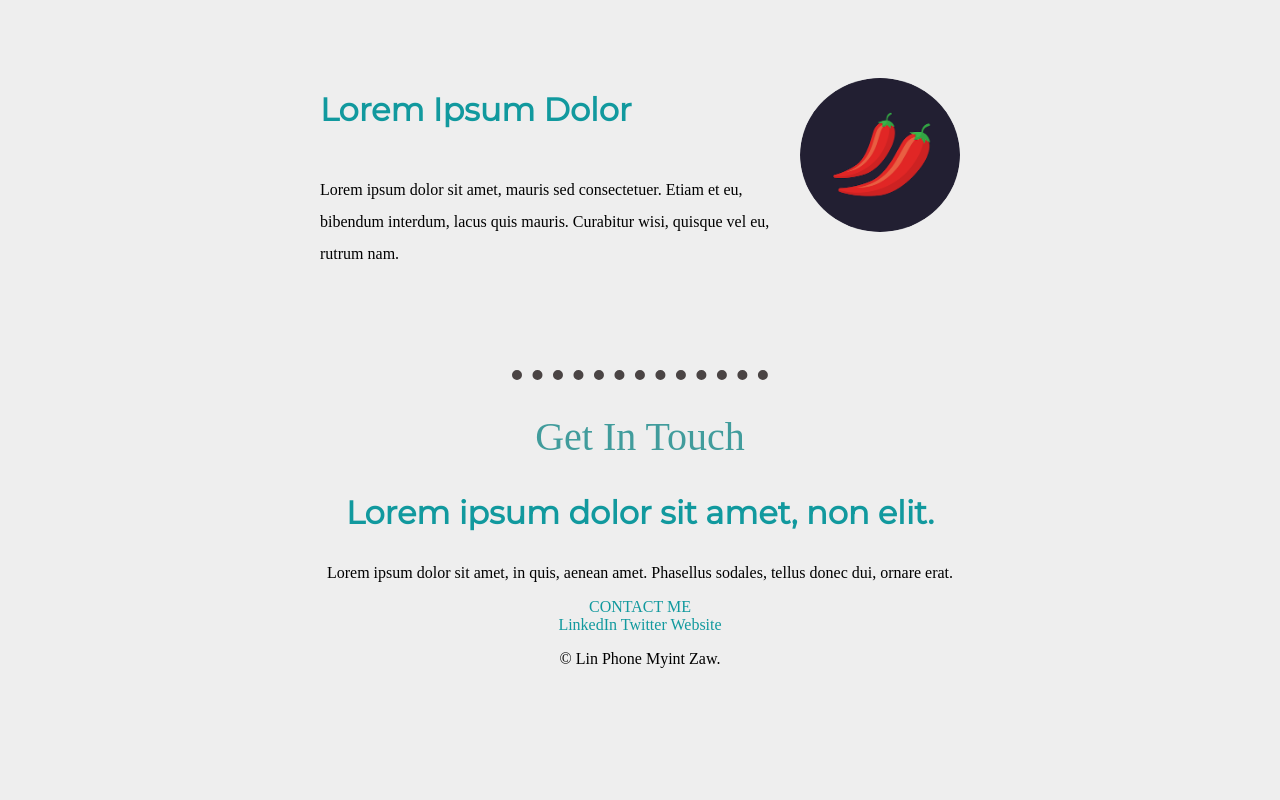
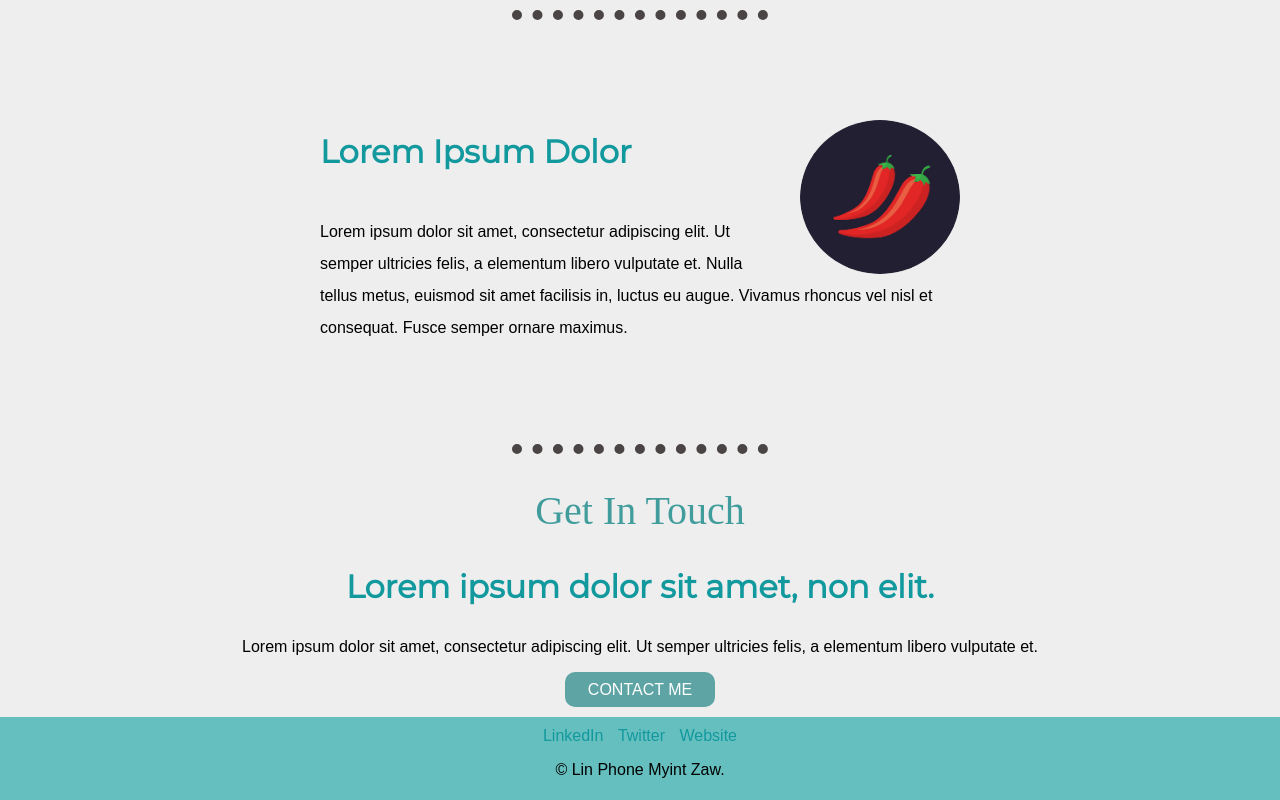
Before and after one commit to linphone2000/cvwithcss, a plain HTML site: page index.html in a window 1280 px wide. Shown: the part 1552-2352 px from the top of the page. Before the commit the page ends 2236 px from the top, so only its background shows below. Drawn offline with Linux system fonts and the light colour scheme; a web font is replaced by a local one.

Commit message:
Add files via upload

```diff
--- a/css/styles.css
+++ b/css/styles.css
@@ -3,6 +3,8 @@ body{
     text-align: center;
     justify-content: center;
     margin: 0px 0px 0px 0px;
+    font-family: 'Source Sans Pro', sans-serif;
+    font-weight: 500;
 }
 .one{
     font-family: 'Mochiy Pop One', sans-serif;
@@ -58,9 +60,21 @@ a{
     background-color: rgb(148, 142, 142);
     border-radius: 10px;
 }
+.profile{
+    margin: auto;
+    justify-content: center;
+    width: 50%;
+}
 .profilepone{
-    width: 10%;
+    width: 105px;
+    height: 85px;
     border-radius: 50%;
+}
+.profile_paragraph{
+    text-align: center;
+    width: 50%;
+    margin: 0px auto 0px;
+
 }
 .skillpone{
     float: left ;
@@ -68,11 +82,13 @@ a{
     border-radius: 50%;
     margin-right: 30px;
 }
-a{
+.footer-link{
     color: #11999E;
     text-decoration: none;
+    position: relative;
+    margin: auto 5px auto 5px;
 }
-a:hover{
+.footer-link:hover{
     color:white;
 }
 .skill-row{
@@ -95,3 +111,34 @@ hr{
     border-color: rgb(74, 68, 68);
     margin: 15px auto 15px auto;
 }
+.bottom-container{
+    background-color: #66bfbf;
+    position: absolute;
+    width: 100%;
+    margin-top: 10px;
+    padding-top: 10px;
+    padding-bottom: 5px;
+}
+.btn-style{
+    background-color: #5ea4a4;
+    width: 150px;
+    height: 35px;
+    justify-content: center;
+    align-content: center;
+    display: flex;
+    flex-wrap: wrap;
+    margin: auto;
+    border-style: none;
+    border-radius: 10px;
+    transition: .2s;
+}
+.btn{
+    color: white;
+    text-decoration: none;
+}
+.btn:hover{
+    color: #19767a;
+}
+.btn-style:hover{
+    background-color: #66bfbf;
+}
--- a/index.html
+++ b/index.html
@@ -23,9 +23,9 @@
     <hr>
     <div class="middle-container">
         <div class="profile">
-          <img class="profilepone" src="https://cdn-icons-png.flaticon.com/128/3135/3135715.png" alt="ngapone">
+          <img class="profilepone" src="images/IMG_2987.jpeg" alt="ngapone">
           <h2>Hello.</h2>
-          <p>It's my life... It's now or never......Lorem ipsum dolor sit amet, vitae volutpat, dui conubia, dolor urna. Non auctor, montes nulla distinctio.</p>
+          <p class="profile_paragraph">It's my life... It's now or never......Lorem ipsum dolor sit amet, vitae volutpat, dui conubia, dolor urna. Non auctor, montes nulla distinctio.</p>
         </div>
         <hr>
         <div class="skills">
@@ -33,29 +33,35 @@
           <div class="skill-row">
             <img class="skillpone" src="images/computer.png" alt="computerpone">
             <h3>Lorem & Ipsum</h3>
-            <p>Lorem ipsum dolor sit amet, quis in duis, iaculis id felis. Consectetuer vestibulum, nunc urna lectus, erat ligula. Hendrerit nam, lectus ante, ut lorem eros.</p>
+            <p>Lorem ipsum dolor sit amet, consectetur adipiscing elit. Ut semper ultricies felis, a elementum libero vulputate et. Nulla tellus metus, euismod sit amet facilisis in, luctus eu augue.</p>
           </div>
           <hr>
           <div class="skill-row">
             <img class="ngayotetheepone" src="images/chillies.png" alt="ngayotetheepone">
             <h3>Lorem Ipsum Dolor</h3>
-            <p>Lorem ipsum dolor sit amet, mauris sed consectetuer. Etiam et eu, bibendum interdum, lacus quis mauris. Curabitur wisi, quisque vel eu, rutrum nam.</p>
+            <p>Lorem ipsum dolor sit amet, consectetur adipiscing elit. Ut semper ultricies felis, a elementum libero vulputate et. Nulla tellus metus, euismod sit amet facilisis in, luctus eu augue. Vivamus rhoncus vel nisl et consequat. Fusce semper ornare maximus.</p>
           </div>
         </div>
         <hr>
         <div class="contact-me">
           <h2>Get In Touch</h2>
           <h3>Lorem ipsum dolor sit amet, non elit.</h3>
-          <p>Lorem ipsum dolor sit amet, in quis, aenean amet. Phasellus sodales, tellus donec dui, ornare erat.</p>
+          <p>Lorem ipsum dolor sit amet, consectetur adipiscing elit. Ut semper ultricies felis, a elementum libero vulputate et.</p>
+          <div class="btn-style">
           <a class="btn" href="mailto:linphonem@gmail.com">CONTACT ME</a>
+          </div>
         </div>
     </div>
 
 
     <div class="bottom-container">
+      <div style="
+        width: 20%;
+        margin: auto;">
         <a class="footer-link" href="https://www.linkedin.com/">LinkedIn</a>
         <a class="footer-link" href="https://twitter.com/">Twitter</a>
         <a class="footer-link" href="https://www.appbrewery.co/">Website</a>
+      </div>
         <p>© Lin Phone Myint Zaw.</p>
     </div>
 
```
Also changed, not shown: 1 other file.
